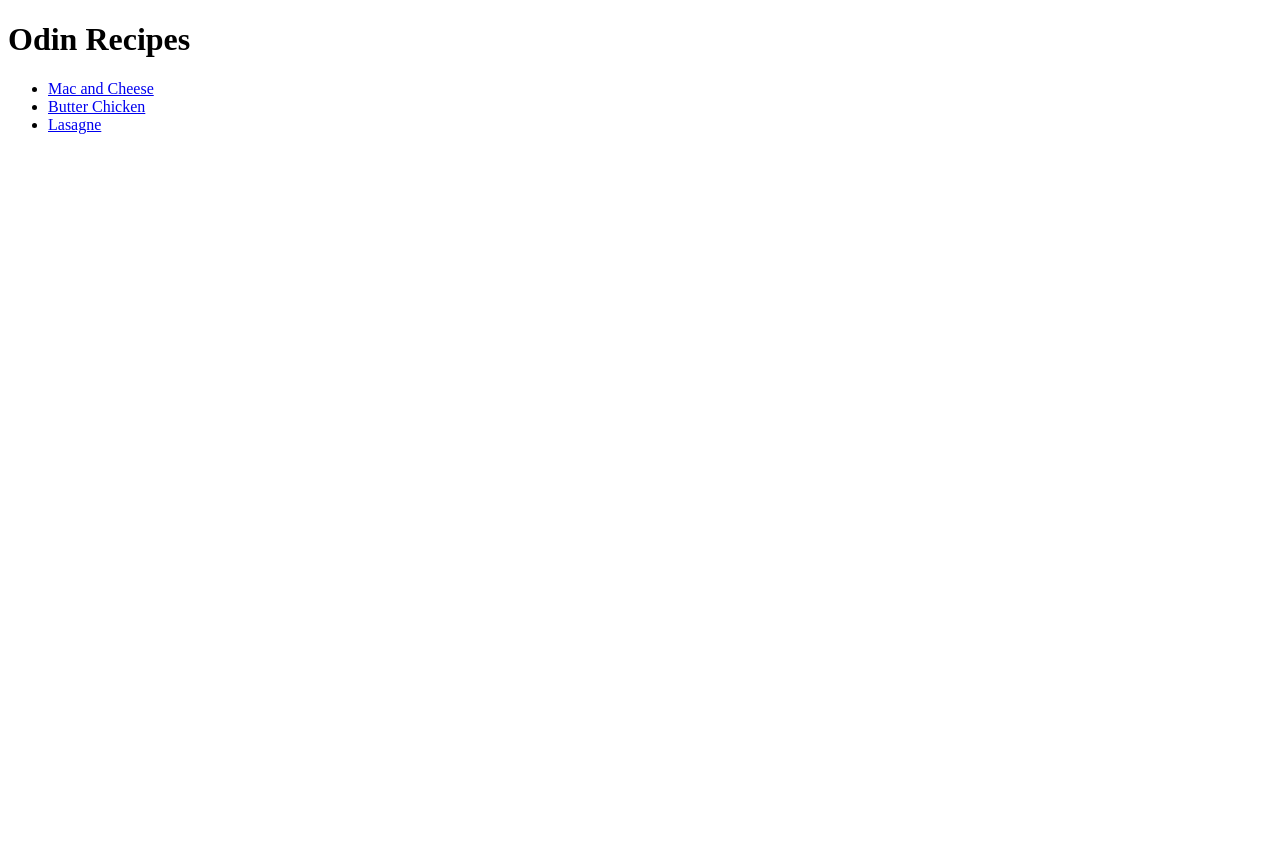
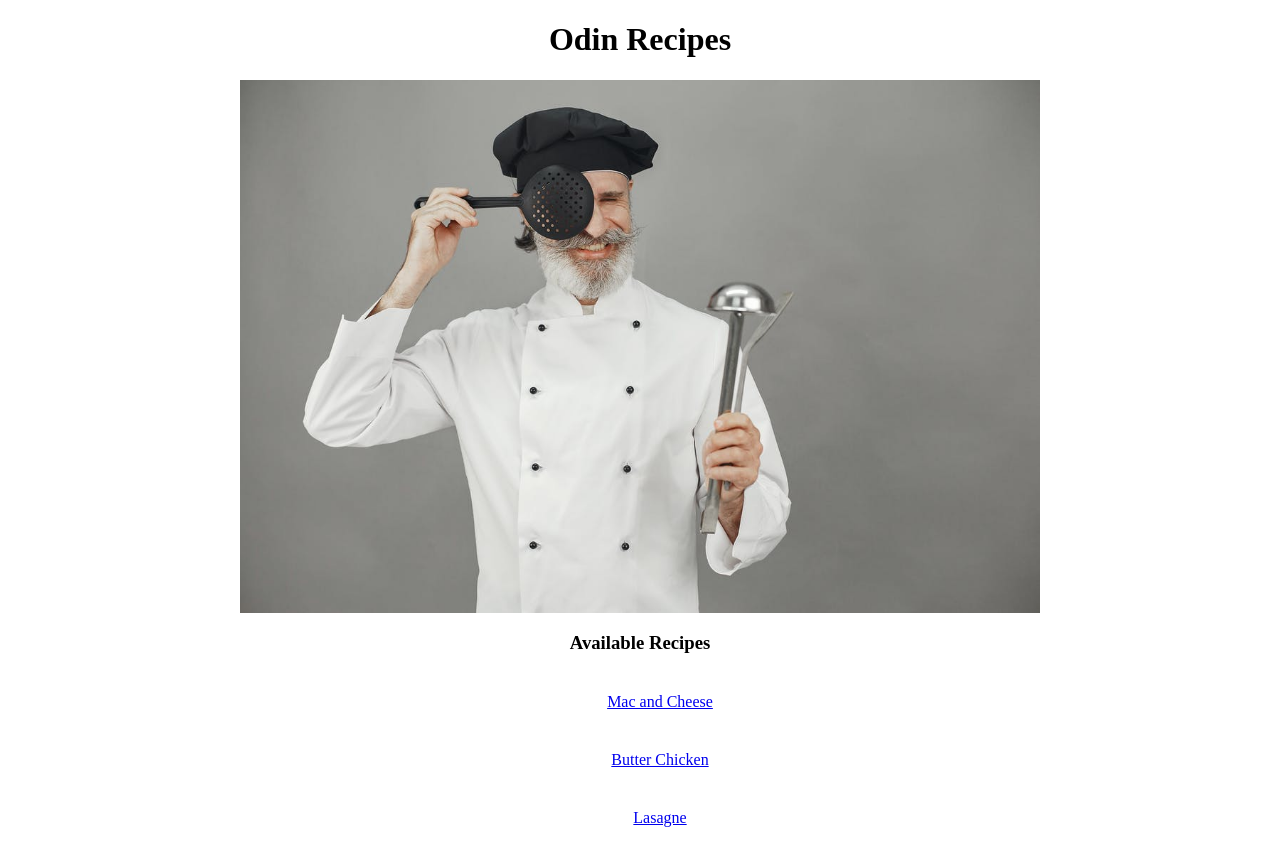
Before and after one commit to KietHub/odin-recipes, a plain HTML site: page index.html in a window 1280 px wide. Before the commit the page ends 800 px from the top, so only its background shows below. Drawn offline with Linux system fonts and the light colour scheme.

Commit message:
add style to website

```diff
--- a/index.html
+++ b/index.html
@@ -3,14 +3,17 @@
     <head>
         <meta charset="UTF-8">
         <title>Odin Recipes</title>
+        <link rel="stylesheet" href="style.css">
     </head>
 
     <body>
         <h1>Odin Recipes</h1>
+        <img class="food-image" src="./images/chef.jpeg" alt="big chef man">
+        <h3>Available Recipes</h3>
         <ul>
-            <li><a href="./recipes/mac-and-cheese.html">Mac and Cheese</a></li>
-            <li><a href="./recipes/butter-chicken.html">Butter Chicken</a></li>
-            <li><a href="./recipes/lasagne.html">Lasagne</a></li>
+            <li class="bullet"><a href="./recipes/mac-and-cheese.html">Mac and Cheese</a></li>
+            <li class="bullet"><a href="./recipes/butter-chicken.html">Butter Chicken</a></li>
+            <li class="bullet"><a href="./recipes/lasagne.html">Lasagne</a></li>
         </ul>
     </body>
 </html>
--- /dev/null
+++ b/style.css
@@ -0,0 +1,17 @@
+.food-image {
+    width: 800px;
+    margin: auto;
+    display: block;
+}
+
+h1, h3, .bullet {
+    text-align: center;
+}
+
+.bullet {
+    width: 500px;
+    padding: 20px;
+    border: 20px;
+    margin: auto;
+    display: block;
+}
```
Also changed, not shown: recipes/butter-chicken.html (+4 -1 lines), recipes/lasagne.html (+3 -2 lines), recipes/mac-and-cheese.html (+3 -2 lines), images/chef.jpeg (added).
